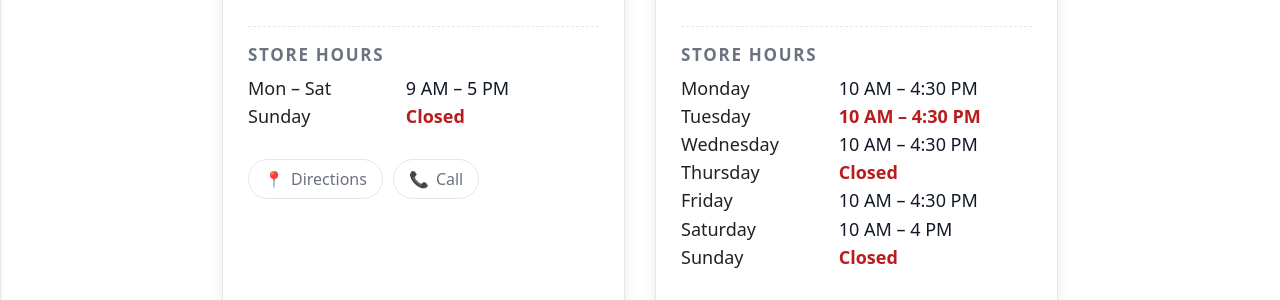
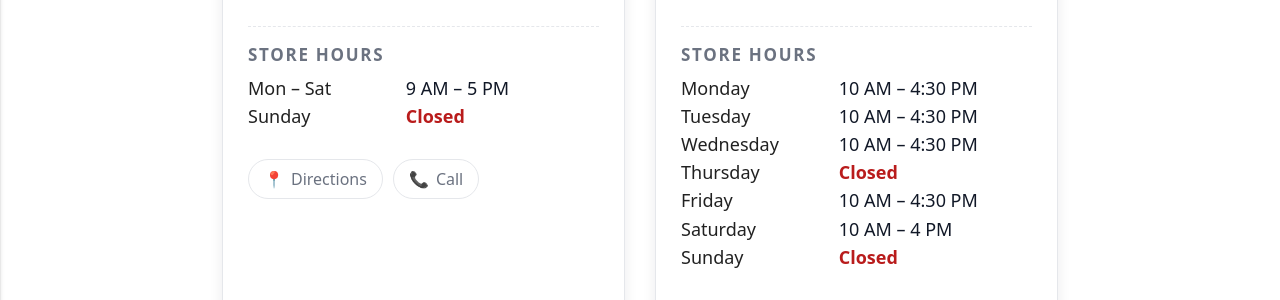
Before and after one commit to sharpcleanersnj/sharpcleanersnj.github.io, a Jekyll site: the page built from _pages/locations.md, in a window 1280 px wide and 900 px high, scrolled down 1426 px. Shown: the part 150-450 px from the top of the window. Built offline with Jekyll 4.4.1, drawn with Linux system fonts in a browser that asks for light colours; nearby versions of some CDN libraries.

Commit message:
Update locations.md
fix red hours sea isle tuesday

```diff
--- a/_pages/locations.md
+++ b/_pages/locations.md
@@ -354,7 +354,7 @@ permalink: /locations/
           <span class="hours-time">10 AM – 4:30 PM</span>
 
           <span class="hours-day">Tuesday</span>
-          <span class="hours-time closed">10 AM – 4:30 PM</span>
+          <span class="hours-time">10 AM – 4:30 PM</span>
 
           <span class="hours-day">Wednesday</span>
           <span class="hours-time">10 AM – 4:30 PM</span>
```
